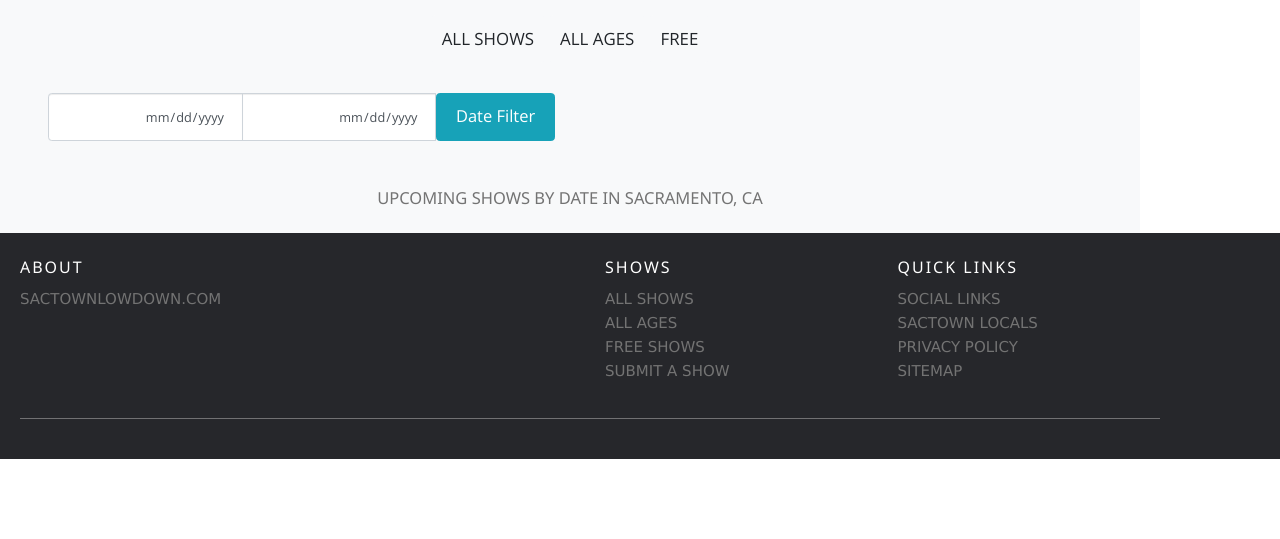
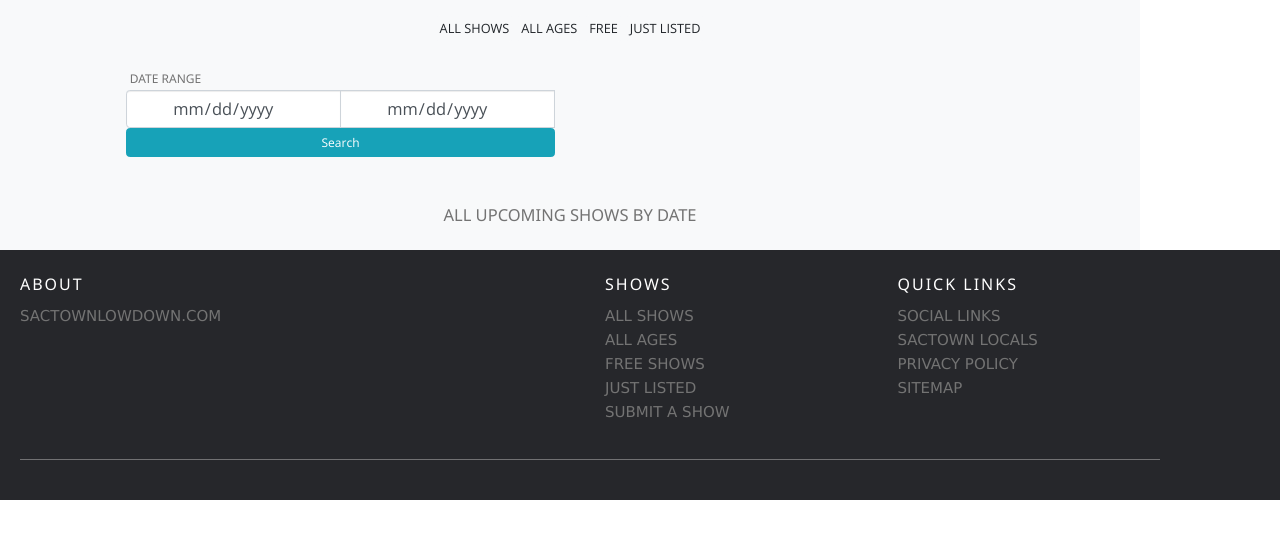
Before and after one commit to Deserlo/sacshows, a Flask app: page / in a window 1280 px wide. Shown: the part 160-699 px from the top of the page. Run offline with Flask 2, Linux system fonts and the light colour scheme; data that the repository does not hold is empty; some libraries are stand-ins or nearby versions; some web fonts are replaced.

Commit message:
new endpoint for new shows and resize date search bar

```diff
--- a/app.py
+++ b/app.py
@@ -27,13 +27,13 @@ def index():
     query = request.args.get("args", "")
     today = datetime.datetime.now()
     yesterday = today - datetime.timedelta(days=1.5)
-    title = "Upcoming Shows By Date In Sacramento, Ca"
+    title = "All Upcoming Shows By Date"
     if query == "asc":
         all_events = mongo.db.Events.find({'date': {'$gte': yesterday}}).sort('date', 1)
-        title = "Earliest Upcoming Shows In Sacramento, Ca"
+        title = "Earliest Upcoming Shows"
     elif query == "desc":
         all_events = mongo.db.Events.find({'date': {'$gte': yesterday}}).sort('date', -1)
-        title = "Latest Upcoming Shows In Sacramento, Ca"
+        title = "Latest Upcoming Shows"
     else:
         all_events = mongo.db.Events.find({'date': {'$gte': yesterday}}).sort('date', 1)
     return render_template('index.html', title=title, events=all_events)
@@ -50,21 +50,21 @@ def search_by_date():
         query_range = { "date": { '$gte': from_date, '$lte': to_date} }
         search_results = mongo.db.Events.find(query_range).sort('date', 1)
         num_results = search_results.count()
-        return render_template("index.html", title=str(num_results) + " Shows from " + date_from + " to " + date_to + " In Sacramento, Ca", events=search_results)
+        return render_template("index.html", title=str(num_results) + " Shows from " + date_from + " to " + date_to, events=search_results)
     elif date_from != "" and date_to == "":
         from_date = datetime.datetime.strptime(date_from, '%Y-%m-%d')
         query_range = { "date": { '$gte': from_date} }
         search_results = mongo.db.Events.find(query_range).sort('date', 1)
         num_results = search_results.count()
-        return render_template("index.html", title=str(num_results) + " Shows from " + date_from +  " In Sacramento, Ca", events=search_results)
+        return render_template("index.html", title=str(num_results) + " Shows from " + date_from, events=search_results)
     elif date_from == "" and date_to != "":
         date = datetime.datetime.strptime(date_to, '%Y-%m-%d')
         query = { "date": date }
         search_results = mongo.db.Events.find(query).sort('date', 1)
         num_results = search_results.count()
-        return render_template("index.html", title=str(num_results) + " Shows on " + date_to +  " In Sacramento, Ca", events=search_results)
+        return render_template("index.html", title=str(num_results) + " Shows on " + date_to, events=search_results)
     else:
-        title = "Upcoming Shows By Date In Sacramento, Ca"
+        title = "Upcoming Shows By Date"
         today = datetime.datetime.now()
         yesterday = today - datetime.timedelta(days=1.5)
         all_events = mongo.db.Events.find({'date': {'$gte': yesterday}}).sort('date', 1)
@@ -78,7 +78,7 @@ def all_ages_page():
     yesterday = today - datetime.timedelta(days=1.5)
     query = { "ages": "all ages", 'date': { '$gte': yesterday}}
     all_ages_events = mongo.db.Events.find(query).sort('date', 1)
-    return render_template("index.html", title="All Ages Shows In Sacramento, Ca", events=all_ages_events)
+    return render_template("index.html", title="All Ages Shows", events=all_ages_events)
 
 
 @app.route("/all-free")
@@ -87,7 +87,7 @@ def all_free_page():
     yesterday = today - datetime.timedelta(days=1.5)
     query = { "price": "free", 'date': { '$gte': yesterday}}
     free_events = mongo.db.Events.find(query).sort('date', 1)
-    return render_template("index.html", title="Free Shows In Sacramento, Ca", events=free_events)
+    return render_template("index.html", title="Free Shows", events=free_events)
 
 
 @app.route("/shows/<event_id>")
@@ -97,24 +97,6 @@ def show_event_page(event_id):
     #query = {"$and": [{'_id': {"$gte": ObjectId("604c3bf30000000000000000")}}, {"venue": "b street theatre (live stream)"}]}
     event = mongo.db.Events.find_one({"uuid": event_id})
     new_events = just_listed()
-    '''
-    print("short id", event_id)
-    eg from pp:
-    query = {"$and": [{'_id': {"$gte": ObjectId("604c3bf30000000000000000")}}, "performers": event_id.split("-")[0].strip()]}
-    ({_id:{$gte:ObjectId("604c3bf30000000000000000")}})
-    #event = mongo.db.Events.find_one({"_id": ObjectId(event_id)})
-    event = {"_id": {"$regex": ObjectId("604c3bf30000000000000000"))}}
-    604c3bf30000000000000000
-    604c3bf3cffde52b3eb8990e
-    dt = event['_id'].generation_time
-    timestamp = dt.replace(tzinfo=timezone.utc)
-    dummy_id = ObjectId.from_datetime(timestamp)
-    print("dummy id from utc:", dummy_id)
-    evt = mongo.db.Events.find_one({"_id":{"$lt": dummy_id}, "performers": event['performers']})
-    print("evt:", evt)
-    timestamp = dt.replace(tzinfo=timezone.utc).timestamp()
-    print(timestamp)
-    '''
     return render_template("show.html", title="Live Music Event Details", event=event, new_events=new_events)
 
 
@@ -123,26 +105,14 @@ def just_listed():
     yesterday = today - datetime.timedelta(days=1.5)
     #new_events = mongo.db.Events.find(sort=[( '_id', -1 ,{'date': {'$gte': yesterday}})]).limit(10)
     query = {'date': {"$gte": yesterday}}
-    new_events = mongo.db.Events.find(query).sort('_id', -1).limit(10)
-    '''
-    print("short id", event_id)
-    eg from pp:
-    query = {"$and": [{'_id': {"$gte": ObjectId("604c3bf30000000000000000")}}, "performers": event_id.split("-")[0].strip()]}
-    ({_id:{$gte:ObjectId("604c3bf30000000000000000")}})
-    #event = mongo.db.Events.find_one({"_id": ObjectId(event_id)})
-    event = {"_id": {"$regex": ObjectId("604c3bf30000000000000000"))}}
-    604c3bf30000000000000000
-    604c3bf3cffde52b3eb8990e
-    dt = event['_id'].generation_time
-    timestamp = dt.replace(tzinfo=timezone.utc)
-    dummy_id = ObjectId.from_datetime(timestamp)
-    print("dummy id from utc:", dummy_id)
-    evt = mongo.db.Events.find_one({"_id":{"$lt": dummy_id}, "performers": event['performers']})
-    print("evt:", evt)
-    timestamp = dt.replace(tzinfo=timezone.utc).timestamp()
-    print(timestamp)
-    '''
+    new_events = mongo.db.Events.find(query).sort('_id', -1).limit(16)
     return new_events
+
+
+@app.route("/just-listed")
+def get_newly_listed_events():
+    new_stuff = just_listed()
+    return render_template("index.html", title="Newly Listed Shows", events=new_stuff)
 
 
 
@@ -167,4 +137,5 @@ def all_locals():
 if __name__ == '__main__':
     port = int(os.environ.get("PORT", 5000))
     app.run(host='0.0.0.0', port=port)
+    #app.run(host="192.168.56.1", port=port)
     #app.run()
--- a/web/static/sac.css
+++ b/web/static/sac.css
@@ -207,9 +207,19 @@ a.hero__link:hover {
 }
 
 .form-control {
-  font-size: .85rem;
-  height: 3.2rem;
-  padding: .5rem 0rem;
+  font-size: 1.1rem;
+  /* height: 2.5rem; */
+  padding: .9rem 0rem;
+}
+}
+
+group>.custom-select, .input-group>.form-control, .input-group>.form-control-plaintext {
+  position: relative;
+  -ms-flex: 1 1 auto;
+  flex: 1 1 auto;
+  width: 1%;
+  min-width: 40%;
+  margin-bottom: 0;
 }
 
 .container__submenubar {
@@ -218,8 +228,8 @@ a.hero__link:hover {
 
 
 .container__date {
-  margin-left: 3%;
-  margin-right: 3%;
+  margin-left: 10%;
+  margin-right: 10%;
 }
 
 
@@ -312,8 +322,8 @@ a  {
 }
 
 .btn {
-  padding: .6em;
-  font-size: 1.125rem;
+  padding: .2rem;
+  font-size: .85rem;
 }
 
   #sidebar{
@@ -960,11 +970,12 @@ input[type="date"]::-webkit-clear-button {
 
 
 input[type="date"].form-control, input[type=datetime-local].form-control, input[type=month].form-control, input[type=time].form-control {
-    /*line-height: 1.3rem;*/
-    text-align: right;
-    -webkit-appearance: button;
-    -moz-appearance:    button;
-    appearance:         button;
+  /*line-height: 1.3rem; */
+  text-align: center;
+  padding: .2rem;
+  -webkit-appearance: button;
+  -moz-appearance: button;
+  appearance: button;
 
 
 }
--- a/web/templates/index.html
+++ b/web/templates/index.html
@@ -131,17 +131,17 @@ function closeNav() {
       <div id="hero__navbar__btn__mobile" class="overlay">
         <a href="javascript:void(0)" class="closebtn" onclick="closeNav()">&times;</a>
         <div class="overlay-content">
-          <a class="hero__link active" href="/">Shows</a>
-          <a class="hero__link" href="https://linktr.ee/sactownlowdown" target="_blank">Socials</a>
+          <a class="hero__link active" href="/">SHOWS</a>
+          <a class="hero__link" href="https://linktr.ee/sactownlowdown" target="_blank">SOCIALS</a>
           <a class="hero__link" href="https://docs.google.com/forms/d/e/1FAIpQLSc8B0yFikW9o4O5GT2l1VJIVUzy6-IMNtqlt1jVn7I_mmNfVA/viewform?embedded=true" target="_blank">Submit A Show</a>
-          <a class="hero__link" href="/sac-locals">Sacramento Artist Vids</a>
+          <a class="hero__link" href="/sac-locals">SACRAMENTO ARTIST VIDS</a>
         </div>
     </nav>
     <nav class="hero__navbar">
-          <a class="hero__link active" href="/">Shows</a>
-          <a class="hero__link" href="https://linktr.ee/sactownlowdown" target="_blank">Socials</a>
+          <a class="hero__link active" href="/">SHOWS</a>
+          <a class="hero__link" href="https://linktr.ee/sactownlowdown" target="_blank">SOCIALS</a>
           <a class="hero__link" href="https://docs.google.com/forms/d/e/1FAIpQLSc8B0yFikW9o4O5GT2l1VJIVUzy6-IMNtqlt1jVn7I_mmNfVA/viewform?embedded=true" target="_blank">Submit A Show</a>
-          <a class="hero__link" href="/sac-locals">Sacramento Artist Vids</a>
+          <a class="hero__link" href="/sac-locals">SACRAMENTO ARTIST VIDS</a>
     </nav>
     <div class="hero__title">Sactown Lowdown</div>
   </header>
@@ -151,6 +151,7 @@ function closeNav() {
           <button type="button" class="btn btn-light"><a href="/">ALL SHOWS</a></button>
           <button type="button" class="btn btn-light"><a href="/all-ages">ALL AGES</a></button>
           <button type="button" class="btn btn-light"><a href="/all-free">FREE</a></button>
+          <button type="button" class="btn btn-light"><a href="/just-listed">JUST LISTED</a></button>
         </ul>
           <div class="container__submenubar">
             <div class="container__date">
@@ -163,10 +164,11 @@ function closeNav() {
                           <input type='date' name="date-to"  class="form-control"/>
                           <button type="submit" class="btn btn-info">Date Filter</button>
                       </form>-->
+                      <h3 style="font-size:.8rem; margin: .25rem;">Date Range</h3>
                           <form action="/" class='input-group date' method="POST">
                               <input type='date' name="date-from"  class="form-control"/>
                               <input type='date' name="date-to"  class="form-control"/>
-                              <button type="submit" style="font-size: 1.1rem; padding: 0 1.25rem;" class="btn btn-info">Date Filter</button>
+                              <button type="submit" style="font-size: .8rem; padding: .3rem 0; width:100%" class="btn btn-info">Search</button>
                           </form>
                       </div>
                   </div>
@@ -211,24 +213,10 @@ function closeNav() {
                   {{event.ages}}<br>
                 {% endif %}
                 <button class="more-info"><a href="/shows/{{event.uuid}}">MORE INFO</a></button>
-                <!--<button class="more-info"><a href="{{event['tickets link']}} " target="_blank">MORE INFO</a></button>-->
               </div>
             {% endfor %}
         </div>
     </div>
-
-<!--
-<script src="../scripts.js" type="text/javascript"></script>
-<script type="text/javascript">
-      $(function () {
-          $('.datepicker').datepicker({
-              format: 'LT',
-              startDate: '-3d',
-              todayBtn: true
-          });
-      });
-  </script>
--->
 
 <div id="sidebar">
         <a class="twitter-timeline" data-height="800" data-theme="dark" data-link-color="#FAB81E" href="https://twitter.com/SactownLowdown?ref_src=twsrc%5Etfw">Tweets by SactownLowdown</a>
@@ -249,6 +237,7 @@ function closeNav() {
           <li><a href="/">All Shows</a></li>
           <li><a href="/all-ages">All Ages</a></li>
           <li><a href="/all-free">Free Shows</a></li>
+          <li><a href="/all-free">Just Listed</a></li>
           <li><a href="https://docs.google.com/forms/d/e/1FAIpQLSc8B0yFikW9o4O5GT2l1VJIVUzy6-IMNtqlt1jVn7I_mmNfVA/viewform?embedded=true" target="_blank">Submit A Show</a></li>
         </ul>
       </div>
```
